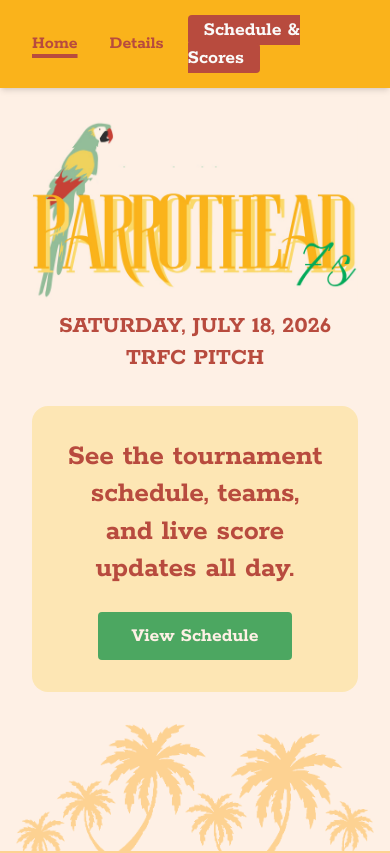
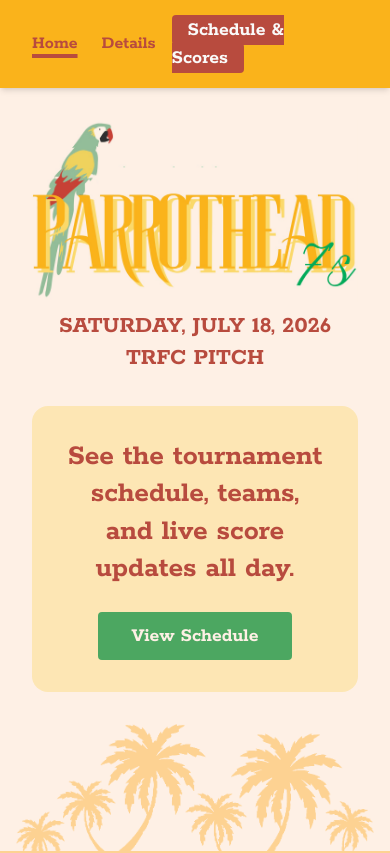
Before and after one commit to maxxcrawford/rugby-parrothead-7s, a website: page index.html in a window 390 px wide. Shown: the top 853 px of the page. Drawn offline with Linux system fonts and the light colour scheme; a web font is replaced by a local one.

Commit message:
Update nav spacing

```diff
--- a/index.html
+++ b/index.html
@@ -54,7 +54,7 @@
     <header class="md:sticky md:top-0 shadow-md z-20">
         <div class="bg-[#fab31b] ">
             <nav class="max-w-screen-lg mx-auto px-8">
-                <ul class="flex items-center py-4 gap-4 font-bold">
+                <ul class="flex items-center py-4 gap-2 md:gap-4 font-bold">
                     <li>
                         <a class=" text-[#b84b3e] hover:text-[#db311d] underline underline-offset-6 decoration-4 decoration-[#b84b3e]  pr-2 sm:px-2 pb-px text-lg sm:text-xl" href="/">Home</a>
                     </li>
```
Also changed, not shown: schedule.html (+1 -1 lines), standings.html (+1 -1 lines), generated-styles.css.
